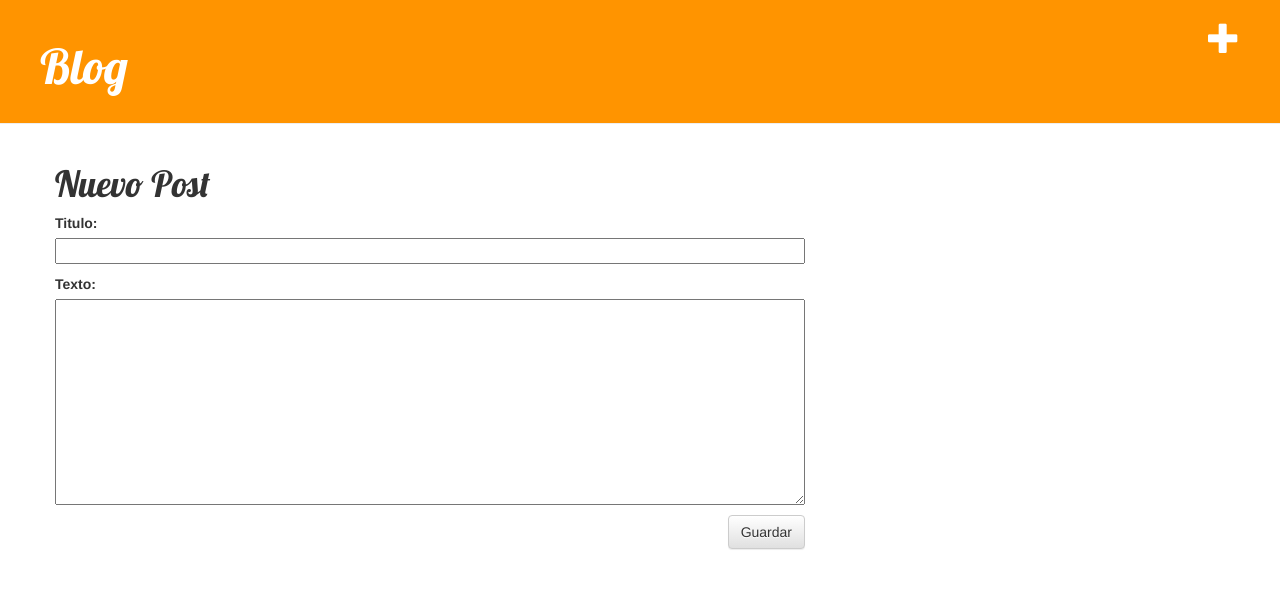
After one commit to MiguelMazariegos/ProgramacionComercial, a Django app: page /pub/new in a window 1280 px wide. The commit adds this page. Shown: the top 589 px of the page. Run offline with Django 3.2, Linux system fonts and the light colour scheme; the visitor is signed in with stand-in values (Sample User, id 1); some libraries are stand-ins or nearby versions.

Commit message:
Se agregaron los formularios de crear y editar un post nuevo Se agrego validacion para la autenticacion del usuario, para crear o editar un post

```diff
--- /dev/null
+++ b/blog/forms.py
@@ -0,0 +1,9 @@
+from django import forms
+
+from .models import Publicacion
+
+class PublicacionForm(forms.ModelForm):
+
+    class Meta:
+        model = Publicacion
+        fields = ('titulo', 'texto',)
--- a/blog/static/css/blog.css
+++ b/blog/static/css/blog.css
@@ -34,7 +34,7 @@ h1, h2, h3, h4 {
 .top-menu, .top-menu:hover, .top-menu:visited {
     color: #ffffff;
     float: right;
-    font-size: 26pt;
+    font-size: 24pt;
     margin-right: 20px;
 }
 
--- a/blog/templates/blog/base.html
+++ b/blog/templates/blog/base.html
@@ -2,14 +2,17 @@
 <html>
     <head>
         <title>Ejemplo de blog en Django</title>
-        <link rel="stylesheet" href="//maxcdn.bootstrapcdn.com/bootstrap/4.3.1/css/bootstrap.min.css">
+        <link rel="stylesheet" href="//maxcdn.bootstrapcdn.com/bootstrap/3.2.0/css/bootstrap.min.css">
         <link rel="stylesheet" href="//maxcdn.bootstrapcdn.com/bootstrap/3.2.0/css/bootstrap-theme.min.css">
         <link href="//fonts.googleapis.com/css?family=Lobster&subset=latin,latin-ext" rel="stylesheet" type="text/css">
         <link rel="stylesheet" href="{% static 'css/blog.css' %}">
     </head>
     <body>
       <div class="page-header">
-          <h1><a href="/">Blog</a></h1>
+        {% if user.is_authenticated %}
+        <a href="{% url 'nueva_pub' %}" class="top-menu"><span class="glyphicon glyphicon-plus"></span></a>
+        {% endif %}
+        <h1><a href="/">Blog</a></h1>
       </div>
       <div class="content container">
         <div class="row">
--- a/blog/templates/blog/detalle_pub.html
+++ b/blog/templates/blog/detalle_pub.html
@@ -7,6 +7,9 @@
                 {{ pub.published_date }}
             </div>
         {% endif %}
+        {% if user.is_authenticated %}
+        <a class="btn btn-default" href="{% url 'editar_pub' pk=pub.pk %}"><span class="glyphicon glyphicon-pencil"></span></a>
+        {% endif %}
         <h1>{{ pub.titulo }}</h1>
         <p>{{ pub.texto|linebreaksbr }}</p>
     </div>
--- /dev/null
+++ b/blog/templates/blog/pub_edit.html
@@ -0,0 +1,9 @@
+{% extends 'blog/base.html' %}
+
+{% block content %}
+    <h1>Nuevo Post</h1>
+    <form method="POST" class="post-form">{% csrf_token %}
+        {{ form.as_p }}
+        <button type="submit" class="save btn btn-default">Guardar</button>
+    </form>
+{% endblock %}
--- a/blog/urls.py
+++ b/blog/urls.py
@@ -4,4 +4,6 @@ from . import views
 urlpatterns = [
     path('', views.listar_pub, name='listar_pub'),
     path('pub/<int:pk>/', views.detalle_pub, name='detalle_pub'),
+    path('pub/new', views.post_new, name='nueva_pub'),
+    path('post/<int:pk>/edit/', views.post_edit, name='editar_pub'),
 ]
--- a/blog/views.py
+++ b/blog/views.py
@@ -2,6 +2,8 @@ from django.shortcuts import render
 from django.utils import timezone
 from .models import Publicacion
 from django.shortcuts import render, get_object_or_404
+from .forms import PublicacionForm
+from django.shortcuts import redirect
 
 # Create your views here.
 def listar_pub(request):
@@ -12,3 +14,32 @@ def listar_pub(request):
 def detalle_pub (request, pk):
     pub = get_object_or_404(Publicacion, pk=pk)
     return render(request, 'blog/detalle_pub.html', { 'pub': pub })
+
+
+def post_new(request):
+    if request.method == "POST":
+        form = PublicacionForm(request.POST)
+        if form.is_valid():
+            post = form.save(commit=False)
+            post.autor = request.user
+            post.published_date = timezone.now()
+            post.save()
+            return redirect('detalle_pub', pk=post.pk)
+    else:
+        form = PublicacionForm()
+    return render(request, 'blog/pub_edit.html', {'form': form})
+
+
+def post_edit(request, pk):
+    post = get_object_or_404(Publicacion, pk=pk)
+    if request.method == "POST":
+        form = PublicacionForm(request.POST, instance=post)
+        if form.is_valid():
+            post = form.save(commit=False)
+            post.autor = request.user
+            post.published_date = timezone.now()
+            post.save()
+            return redirect('detalle_pub', pk=post.pk)
+    else:
+        form = PublicacionForm(instance=post)
+    return render(request, 'blog/pub_edit.html', {'form': form})
```
